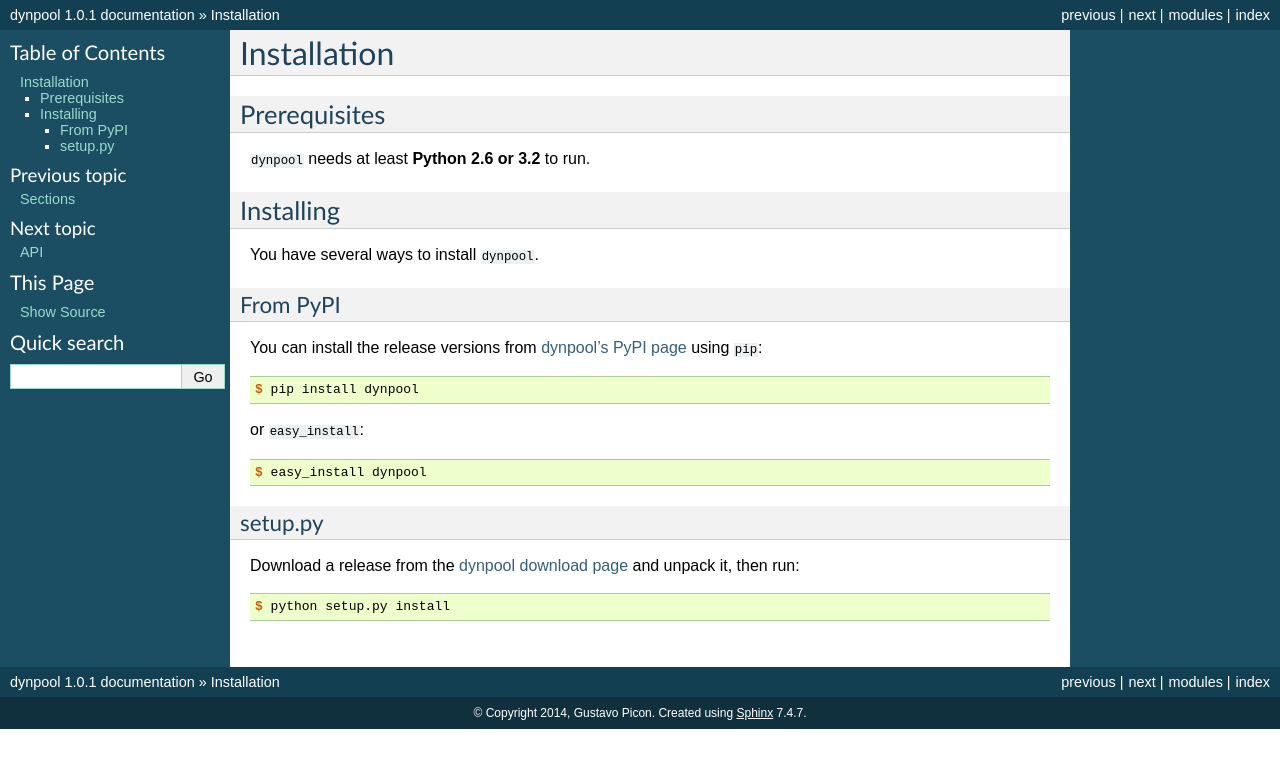
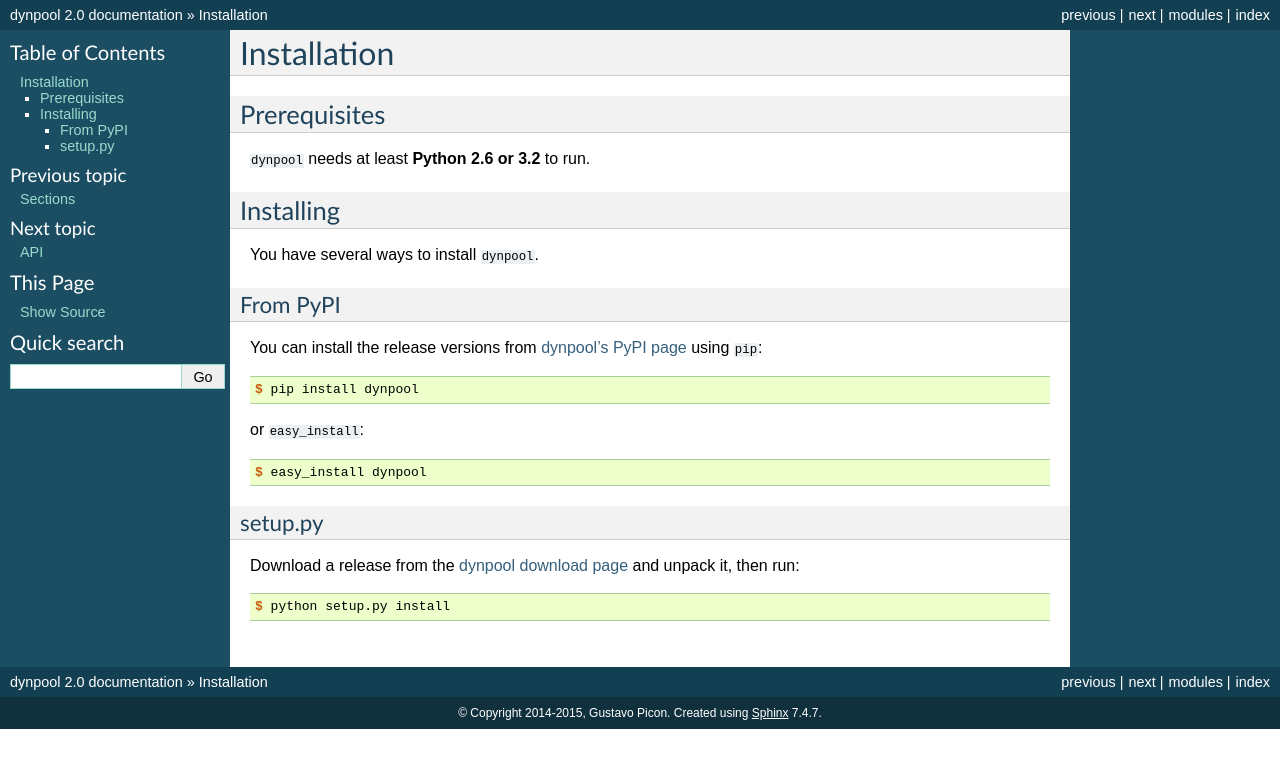
Before and after one commit to tabo/dynpool, a Sphinx documentation site: the page built from docs/install.rst, in a window 1280 px wide. Shown: the top 768 px of the page. Built offline with Sphinx 7.4.7, drawn with Linux system fonts in a browser that asks for light colours.

Commit message:
Preparing 2.0 release

```diff
--- a/docs/conf.py
+++ b/docs/conf.py
@@ -5,9 +5,9 @@ templates_path = ['_templates']
 source_suffix = '.rst'
 master_doc = 'index'
 project = u'dynpool'
-copyright = u'2014, Gustavo Picon'
-version = '1.0'
-release = '1.0.1'
+copyright = u'2014-2015, Gustavo Picon'
+version = '2.0'
+release = '2.0'
 exclude_trees = ['_build']
 pygments_style = 'sphinx'
 html_theme = 'default'
--- a/dynpool.py
+++ b/dynpool.py
@@ -87,7 +87,7 @@ PyPy 2.2. Other versions may work but are not supported.
 
 """
 
-__version__ = '1.0.1'
+__version__ = '2.0'
 
 import math
 import threading
--- a/setup.py
+++ b/setup.py
@@ -25,7 +25,7 @@ class pytest_test(test):
 
 setup_args = dict(
     name='dynpool',
-    version='1.0.5',
+    version='2.0',
     url='https://tabo.pe/projects/dynpool/',
     author='Gustavo Picon',
     author_email='tabo@tabo.pe',
```
